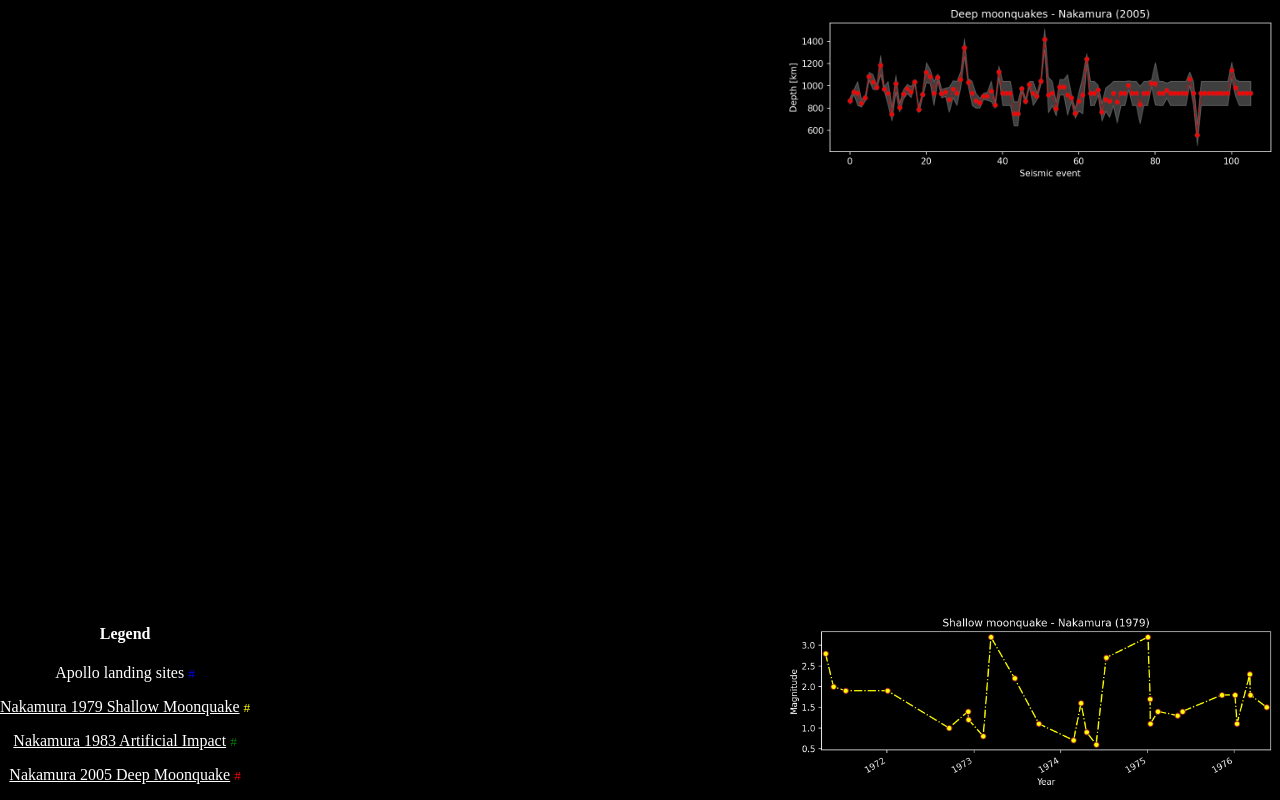
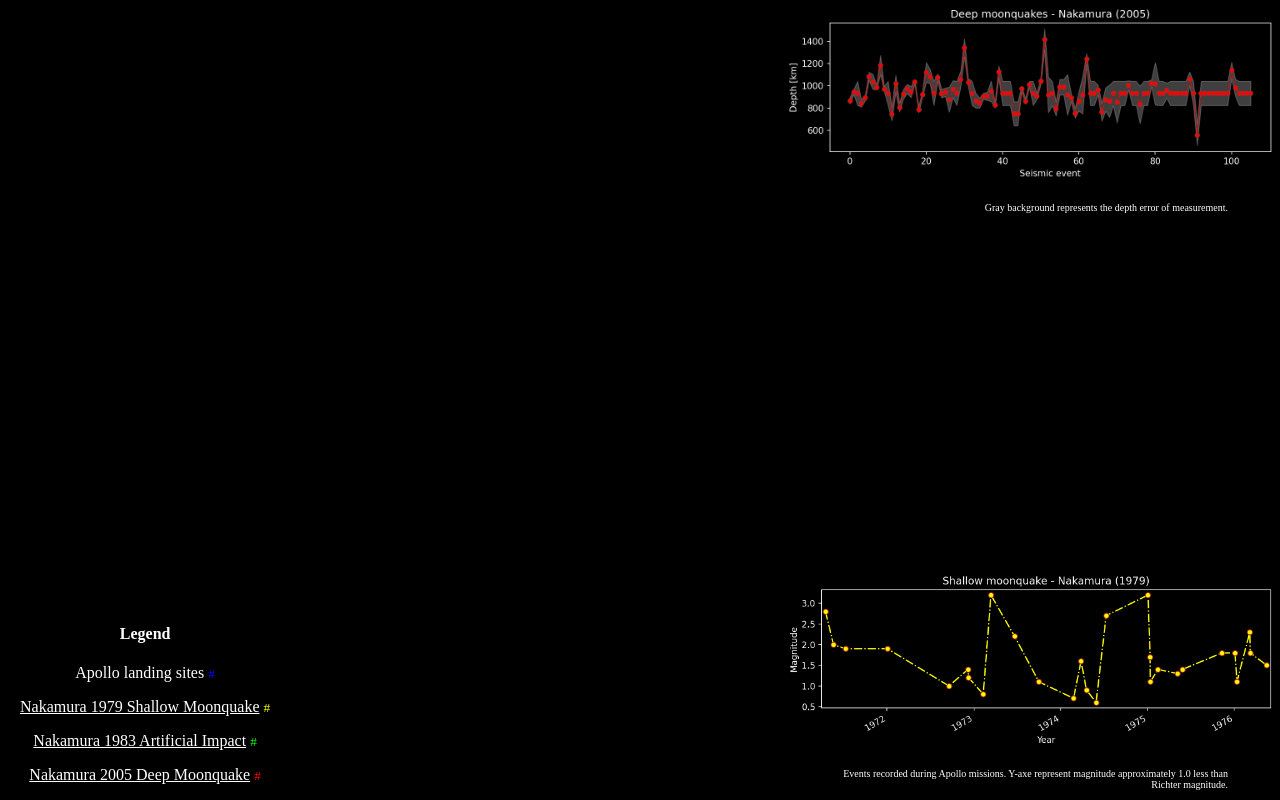
Before and after one commit to MOON-QUAKERS/MOON-QUAKE-PROJECT, a plain HTML site: page index.html in a window 1280 px wide. Drawn offline with nearby package versions, Linux system fonts and the light colour scheme.

Commit message:
Legends to the graphs

```diff
--- a/index.html
+++ b/index.html
@@ -45,18 +45,21 @@
         <script src="OrbitControls.js"></script>
         <script type="module" src="planet.js"></script>
         <script type="module" src="data.js"></script>
-		<div style="color:white;position: absolute;bottom: 0;left: 0;">
+		<div style="color:white;position: absolute;bottom: 0;left: 0;padding-left:20px">
 			<h4>Legend</h4>
 			<p>Apollo landing sites <small style="color:blue;">#</small></p>
 			<p><a href="https://adsabs.harvard.edu/pdf/1979LPSC...10.2299N" target="_blank">Nakamura 1979 Shallow Moonquake</a> <small style="color:yellow;">#</small></p>
-			<p><a href="https://agupubs.onlinelibrary.wiley.com/doi/abs/10.1029/JB088IB01p00677" target="_blank">Nakamura 1983 Artificial Impact</a> <small style="color:green;">#</small></p>
+			<p><a href="https://agupubs.onlinelibrary.wiley.com/doi/abs/10.1029/JB088IB01p00677" target="_blank">Nakamura 1983 Artificial Impact</a> <small style="color:#00ff00;">#</small></p>
 			<p><a href="https://agupubs.onlinelibrary.wiley.com/doi/full/10.1029/2004JE002332" target="_blank">Nakamura 2005 Deep Moonquake</a> <small style="color:red;">#</small></p>
 		</div>
 		<div style="color:white;position: absolute;bottom: 0;right: 0;">
 			<img width=500px src="./Shallow_moonquake.png">
+			<!-- <p style="font-size:10px">Lorem ipsum</p> -->
+			<p style="font-size:10px;width:400px;text-align: right;right: 0;padding-left: 3rem;">Events recorded during Apollo missions. Y-axe represent magnitude approximately 1.0 less than Richter magnitude.</p>
 		</div>
-		<div style="color:white;position: absolute;top: 0;right: 0;">
+		<div style="color:white;position: absolute;top: 0;right: 0;width:500px">
 			<img width=500px src="./nakamura_dm_locations.png">
+			<p style="font-size:10px;width:400px;text-align: right;right: 0;padding-left: 3rem;">Gray background represents the depth error of measurement.</p>
 		</div>
     </body>
 </html>
```
